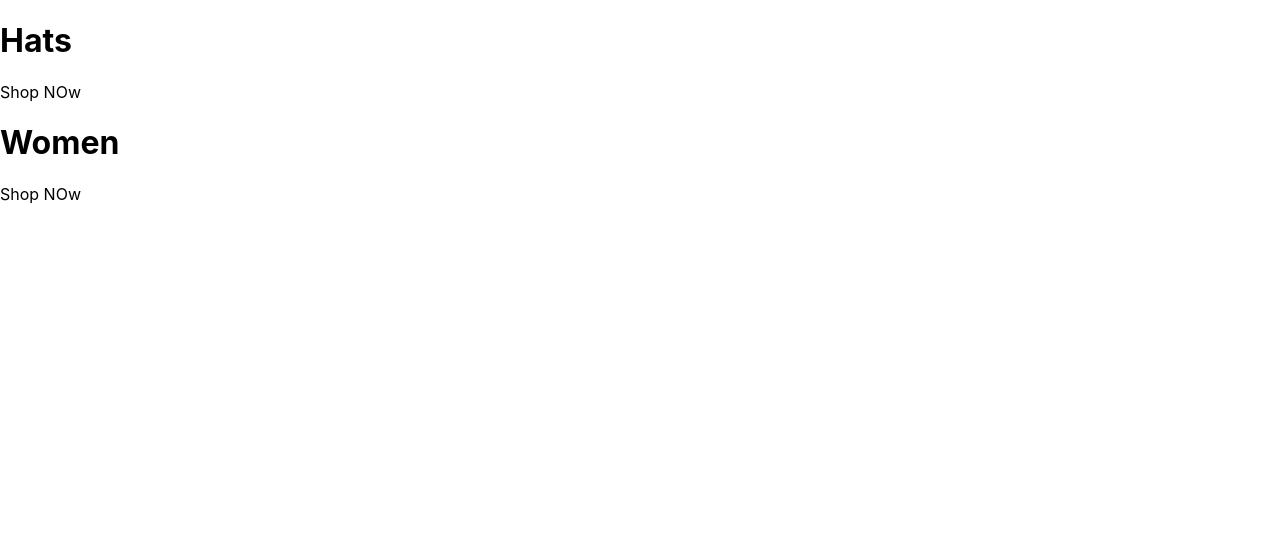
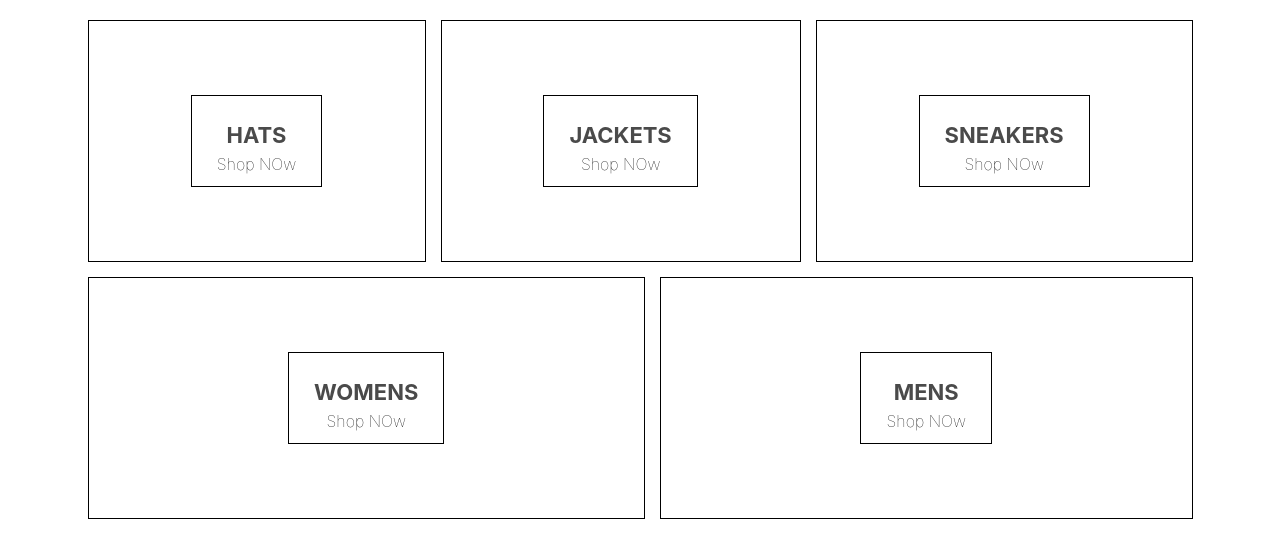
Before and after one commit to bruk-lemma/clothing-store, a React (Create React App) app: page / in a window 1280 px wide. Shown: the top 558 px of the page. Built offline with nearby package versions, Linux system fonts and the light colour scheme.

Commit message:
created the homepage

```diff
--- a/package.json
+++ b/package.json
@@ -6,6 +6,7 @@
     "@testing-library/jest-dom": "^5.14.1",
     "@testing-library/react": "^13.0.0",
     "@testing-library/user-event": "^13.2.1",
+    "node-sass": "^7.0.1",
     "react": "^18.1.0",
     "react-dom": "^18.1.0",
     "react-scripts": "5.0.1",
--- a/src/homepage.component.jsx
+++ b/src/homepage.component.jsx
@@ -1,17 +1,35 @@
 import React, { Component } from 'react';
-
+import './homepage.style.scss';
 const HomePage=()=>(
     <div className='homepage'>
         <div className="directory-menu">
             <div className="menu-item">
                 <div className="content">
-                    <h1 className="title">Hats</h1>
+                    <h1 className="title">HATS</h1>
                     <span className="subtitle">Shop NOw</span>
                 </div>
             </div>
             <div className="menu-item">
                 <div className="content">
-                    <h1 className="title">Women</h1>
+                    <h1 className="title">JACKETS</h1>
+                    <span className="subtitle">Shop NOw</span>
+                </div>
+            </div>
+            <div className="menu-item">
+                <div className="content">
+                    <h1 className="title">SNEAKERS</h1>
+                    <span className="subtitle">Shop NOw</span>
+                </div>
+            </div>
+            <div className="menu-item">
+                <div className="content">
+                    <h1 className="title">WOMENS</h1>
+                    <span className="subtitle">Shop NOw</span>
+                </div>
+            </div>
+            <div className="menu-item">
+                <div className="content">
+                    <h1 className="title">MENS</h1>
                     <span className="subtitle">Shop NOw</span>
                 </div>
             </div>
--- /dev/null
+++ b/src/homepage.style.scss
@@ -0,0 +1,54 @@
+.homepage {
+    display: flex;
+    flex-direction: column;
+    align-items: center;
+    padding: 20px 80px;
+  }
+
+  .directory-menu {
+    width: 100%;
+    display: flex;
+    flex-wrap: wrap;
+    justify-content: space-between;
+  }
+
+  .menu-item {
+    min-width: 30%;
+    height: 240px;
+    flex: 1 1 auto;
+    display: flex;
+    align-items: center;
+    justify-content: center;
+    border: 1px solid black;
+    margin: 0 7.5px 15px;
+
+    &:first-child {
+      margin-right: 7.5px;
+    }
+
+    &:last-child {
+      margin-left: 7.5px;
+    }
+
+    .content {
+      height: 90px;
+      padding: 0 25px;
+      display: flex;
+      flex-direction: column;
+      align-items: center;
+      justify-content: center;
+      border: 1px solid black;
+
+      .title {
+        font-weight: bold;
+        margin-bottom: 6px;
+        font-size: 22px;
+        color: #4a4a4a;
+      }
+
+      .subtitle {
+        font-weight: lighter;
+        font-size: 16px;
+      }
+    }
+  }
```
Also changed, not shown: 2 other files (tests, documents, lock files or other folders).
